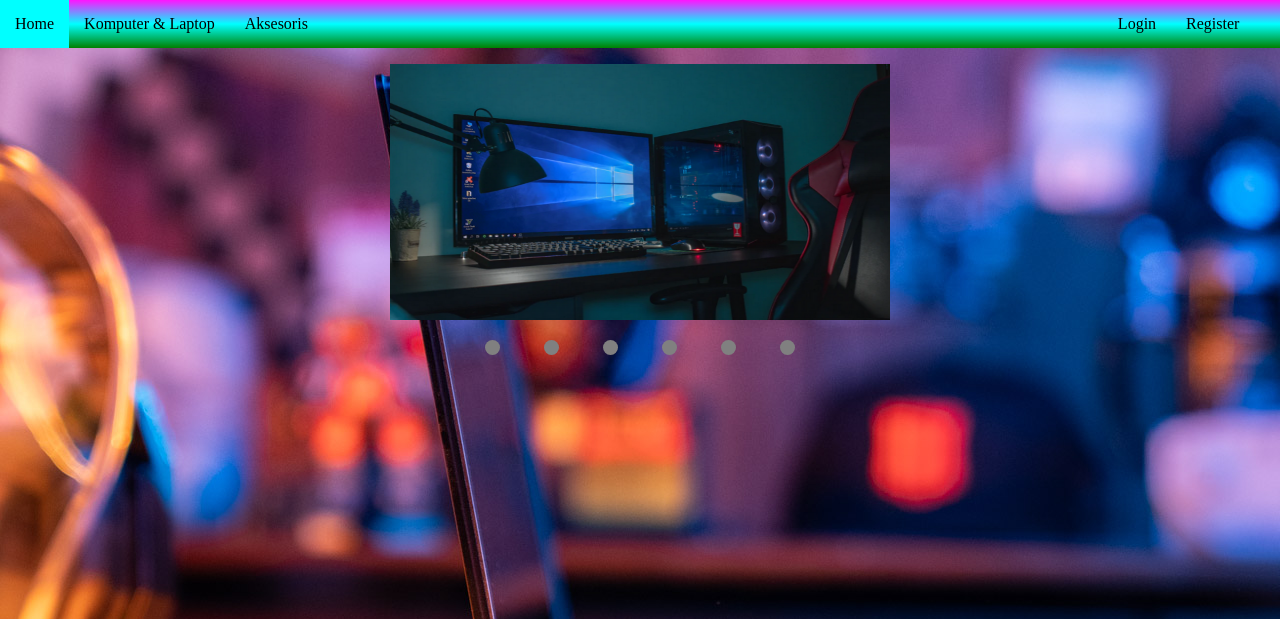
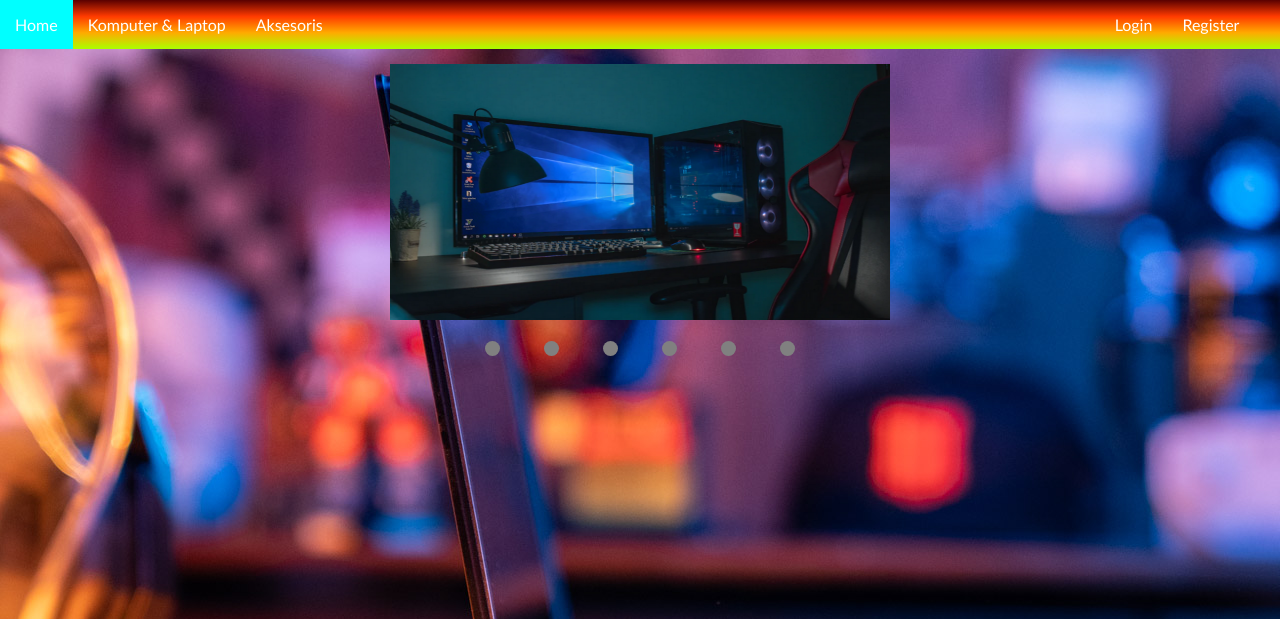
Before and after one commit to octa8888/ServerKita, a PHP site: page /index.php in a window 1280 px wide. Shown: the top 619 px of the page. Run offline with PHP 8.4, Linux system fonts and the light colour scheme.

Commit message:
Header Color Change

```diff
--- a/styles/header.css
+++ b/styles/header.css
@@ -1,17 +1,20 @@
 *{
     margin: 0;
     padding: 0;
+    font-family: 'Gill Sans', 'Gill Sans MT', Calibri, 'Trebuchet MS', sans-serif;
 }
 
 body{
     overflow-x: hidden;
     overflow-y: auto;
+
 }
 
 nav {
     margin:auto;
     text-align: center;
     width: 100%;
+
 }
 
 nav ul ul {
@@ -21,10 +24,11 @@ nav ul ul {
 nav ul li:hover > ul{
     display: block;
     width: 10%;
+
 }
 
 nav ul {
-    background: linear-gradient(#ff13ff,aqua, green);
+    background: linear-gradient(#590000,#ff3a00,#ffaa00,#aaff00);
     list-style: none;
     position: relative;
     display: inline-table;
@@ -39,6 +43,7 @@ nav ul:after {
 
 nav ul li{
     float:left;
+    color: #000000;
 }
 
 nav ul li:hover{
@@ -48,7 +53,7 @@ nav ul li:hover{
 nav ul li a{
     display: block;
     padding: 15px;
-    color: #000000;
+    color: #ffffff;
     text-decoration: none;
 }
 
@@ -63,11 +68,11 @@ nav ul ul{
 nav ul ul li{
     float: none;
     position: relative;
+    color: #000000;
 }
 
 nav ul ul li a{
     padding: 10px;
-    color: #000000;
 }
 
 nav ul ul li a:hover{
```
